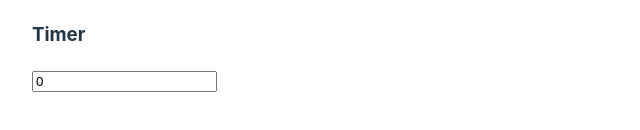
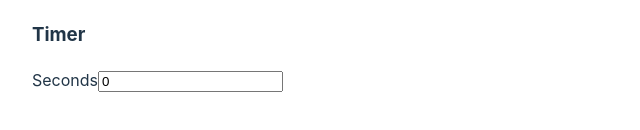
Before and after one commit to BriGuy520/math-game, a React (Vite) app: page / in a window 1280 px wide. Shown: the part 406-536 px from the top of the page, without its empty margins (0-640 px from the left). Built offline with nearby package versions, Linux system fonts and the light colour scheme.

Commit message:
added a label to the Timer component

```diff
--- a/src/components/Timer.tsx
+++ b/src/components/Timer.tsx
@@ -12,7 +12,8 @@ const Timer = ({handleTimerInput, timer}: TimerProps) => {
             <h3>Timer</h3>
 
             <div>
-                <input type="number" value={timer} onChange={handleTimerInput} />
+                <label htmlFor="timer">Seconds</label>
+                <input id="timer" type="number" value={timer} onChange={handleTimerInput} />
             </div>
         </>
     )
```
